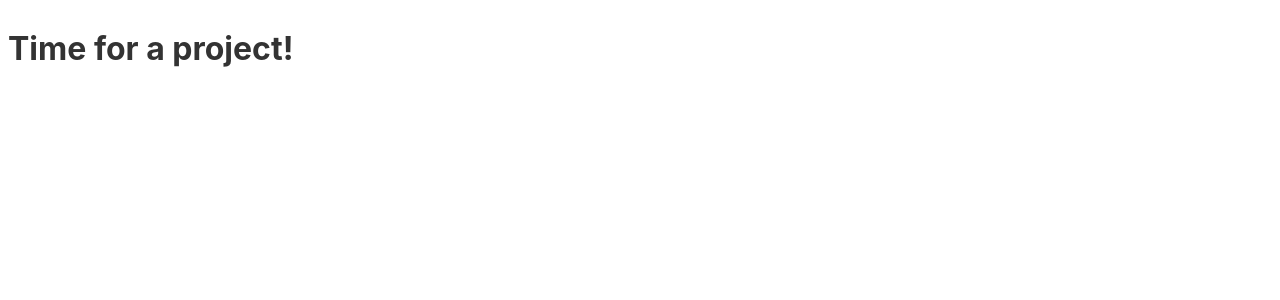
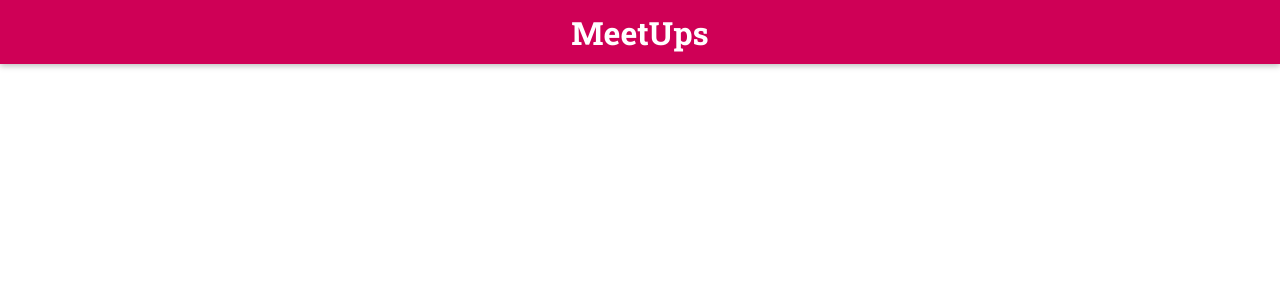
Before and after one commit to dariusz75/svelte-meetup-app, a Svelte app: page / in a window 1280 px wide. Shown: the top 300 px of the page. Built offline with nearby package versions, Linux system fonts and the light colour scheme.

Commit message:
initial project

```diff
--- a/public/index.html
+++ b/public/index.html
@@ -9,6 +9,9 @@
 	<link rel='icon' type='image/png' href='/favicon.png'>
 	<link rel='stylesheet' href='/global.css'>
 	<link rel='stylesheet' href='/build/bundle.css'>
+	<link rel="preconnect" href="https://fonts.googleapis.com">
+<link rel="preconnect" href="https://fonts.gstatic.com" crossorigin>
+<link href="https://fonts.googleapis.com/css2?family=Roboto+Slab:wght@100;300;400;500;700&display=swap" rel="stylesheet">
 
 	<script defer src='/build/bundle.js'></script>
 </head>
--- a/src/App.svelte
+++ b/src/App.svelte
@@ -1,9 +1,5 @@
 <script>
-
+import Header from './UI/Header.svelte'
 </script>
 
-<style>
-
-</style>
-
-<h1>Time for a project!</h1>
+<Header />
--- /dev/null
+++ b/src/UI/Header.svelte
@@ -0,0 +1,24 @@
+<header>
+  <h1>MeetUps</h1>
+</header>
+
+<style>
+header {
+  position: fixed;
+  width: 100%;
+  top: 0;
+  left: 0;
+  height: 4rem;
+  background-color: #cf0056;
+  display: flex;
+  justify-content: center;
+  align-items: center;
+  box-shadow: 0 2px 6px rgba(0, 0, 0, 0.26);
+}
+
+h1 {
+  color: #fff;
+  font-family: 'Roboto Slab', serif;
+  margin: 0;
+}
+</style>
```
Also changed, not shown: public/build/bundle.css (added), public/build/bundle.js, 1 other file (tests, documents, lock files or other folders).
